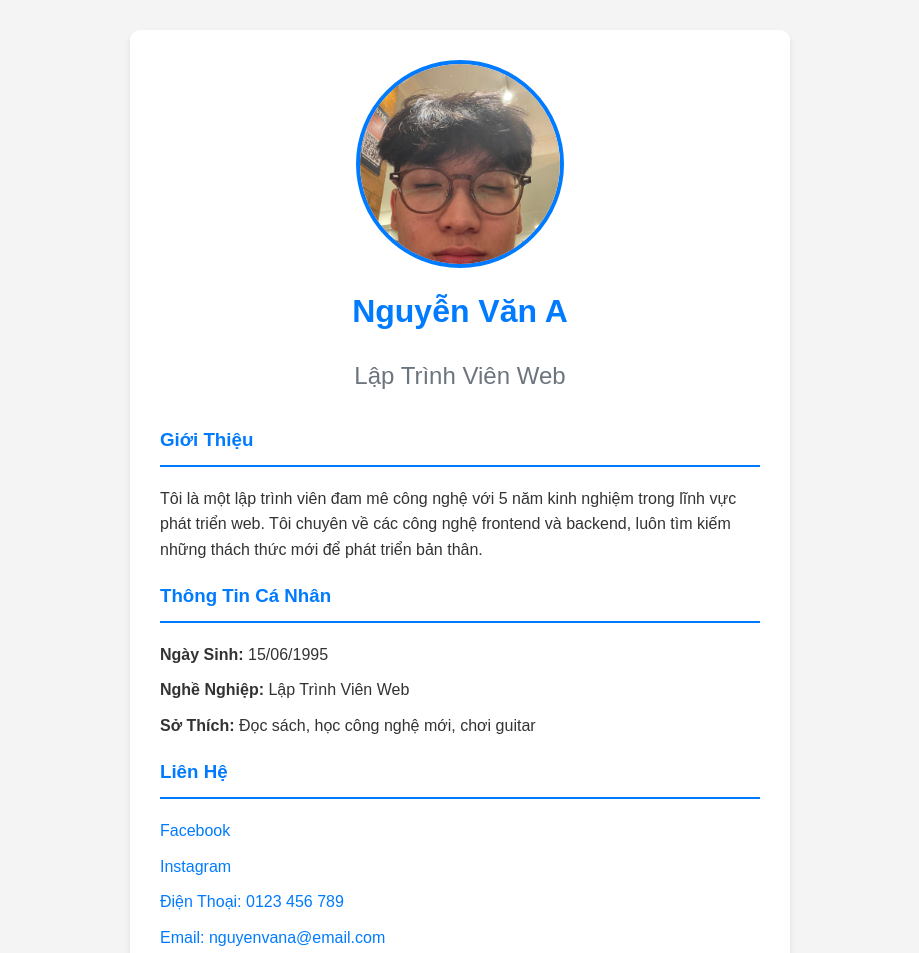
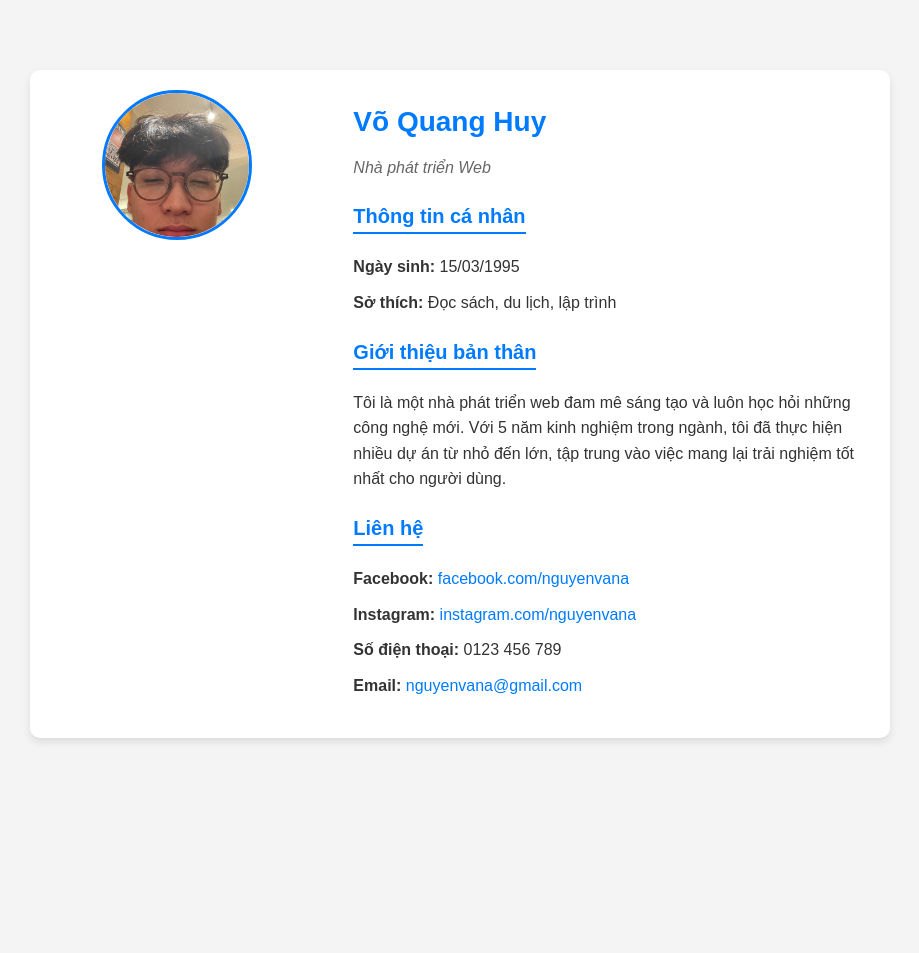
Before and after one commit to wangwy19/quanghuy.github.io, a plain HTML site: page index.html in a window 1280 px wide. Shown: the top 953 px of the page, without its empty margins (180-1099 px from the left). After the commit the page ends 808 px from the top, so only its background shows below. Drawn offline with Linux system fonts and the light colour scheme.

Commit message:
2 file html-css

```diff
--- a/index.html
+++ b/index.html
@@ -10,39 +10,40 @@
 
 <body>
     <div class="container">
-        <header>
+        <div class="profile-card">
             <div class="avatar">
-                <img src="qi.jpg" alt="Avatar cá nhân">
+                <img src="qi.jpg" alt="Avatar">
             </div>
-            <h1>Nguyễn Văn A</h1>
-            <h2>Lập Trình Viên Web</h2>
-        </header>
+            <div class="info">
+                <h1>Võ Quang Huy</h1>
+                <p class="job">Nhà phát triển Web</p>
 
-        <section class="about">
-            <h3>Giới Thiệu</h3>
-            <p>Tôi là một lập trình viên đam mê công nghệ với 5 năm kinh nghiệm trong lĩnh vực phát triển web. Tôi
-                chuyên về các công nghệ frontend và backend, luôn tìm kiếm những thách thức mới để phát triển bản thân.
-            </p>
-        </section>
+                <div class="personal-info">
+                    <h2>Thông tin cá nhân</h2>
+                    <p><strong>Ngày sinh:</strong> 15/03/1995</p>
+                    <p><strong>Sở thích:</strong> Đọc sách, du lịch, lập trình</p>
+                </div>
 
-        <section class="personal-info">
-            <h3>Thông Tin Cá Nhân</h3>
-            <ul>
-                <li><strong>Ngày Sinh:</strong> 15/06/1995</li>
-                <li><strong>Nghề Nghiệp:</strong> Lập Trình Viên Web</li>
-                <li><strong>Sở Thích:</strong> Đọc sách, học công nghệ mới, chơi guitar</li>
-            </ul>
-        </section>
+                <div class="about">
+                    <h2>Giới thiệu bản thân</h2>
+                    <p>
+                        Tôi là một nhà phát triển web đam mê sáng tạo và luôn học hỏi những công nghệ mới.
+                        Với 5 năm kinh nghiệm trong ngành, tôi đã thực hiện nhiều dự án từ nhỏ đến lớn,
+                        tập trung vào việc mang lại trải nghiệm tốt nhất cho người dùng.
+                    </p>
+                </div>
 
-        <section class="contact">
-            <h3>Liên Hệ</h3>
-            <div class="contact-links">
-                <a href="https://facebook.com" target="_blank">Facebook</a>
-                <a href="https://instagram.com" target="_blank">Instagram</a>
-                <span>Điện Thoại: 0123 456 789</span>
-                <span>Email: nguyenvana@email.com</span>
+                <div class="contact">
+                    <h2>Liên hệ</h2>
+                    <ul>
+                        <li><strong>Facebook:</strong> <a href="#">facebook.com/nguyenvana</a></li>
+                        <li><strong>Instagram:</strong> <a href="#">instagram.com/nguyenvana</a></li>
+                        <li><strong>Số điện thoại:</strong> 0123 456 789</li>
+                        <li><strong>Email:</strong> <a href="mailto:nguyenvana@gmail.com">nguyenvana@gmail.com</a></li>
+                    </ul>
+                </div>
             </div>
-        </section>
+        </div>
     </div>
 </body>
 
--- a/style.css
+++ b/style.css
@@ -1,73 +1,104 @@
-body {
-    font-family: Arial, sans-serif;
-    background-color: #f4f4f4;
+* {
     margin: 0;
     padding: 0;
+    box-sizing: border-box;
+    font-family: Arial, sans-serif;
+}
+
+body {
+    background-color: #f4f4f4;
+    color: #333;
     line-height: 1.6;
-    color: #333;
 }
 
 .container {
-    width: 80%;
-    max-width: 600px;
-    margin: 30px auto;
-    background-color: white;
-    padding: 30px;
-    border-radius: 10px;
-    box-shadow: 0 4px 6px rgba(0, 0, 0, 0.1);
+    max-width: 900px;
+    margin: 50px auto;
+    padding: 20px;
 }
 
-header {
+.profile-card {
+    background: #fff;
+    border-radius: 10px;
+    box-shadow: 0 4px 8px rgba(0, 0, 0, 0.1);
+    display: flex;
+    overflow: hidden;
+}
+
+.avatar {
+    flex: 1;
+    padding: 20px;
     text-align: center;
-    margin-bottom: 30px;
 }
 
 .avatar img {
-    width: 200px;
-    height: 200px;
+    width: 150px;
+    height: 150px;
     border-radius: 50%;
     object-fit: cover;
-    border: 4px solid #007bff;
+    border: 3px solid #007bff;
+}
+
+.info {
+    flex: 2;
+    padding: 30px;
 }
 
 h1 {
     color: #007bff;
-    margin: 10px 0 5px;
+    font-size: 28px;
+    margin-bottom: 5px;
+}
+
+.job {
+    color: #666;
+    font-style: italic;
+    margin-bottom: 20px;
+}
+
+.personal-info,
+.about,
+.contact {
+    margin-top: 20px;
 }
 
 h2 {
-    color: #6c757d;
-    font-weight: normal;
+    color: #007bff;
+    font-size: 20px;
+    margin-bottom: 10px;
+    border-bottom: 2px solid #007bff;
+    display: inline-block;
 }
 
-h3 {
-    border-bottom: 2px solid #007bff;
-    padding-bottom: 10px;
-    color: #007bff;
+p {
+    margin: 10px 0;
 }
 
-.personal-info ul {
-    list-style-type: none;
-    padding: 0;
+.contact ul {
+    list-style: none;
 }
 
-.personal-info li {
-    margin-bottom: 10px;
+.contact li {
+    margin: 10px 0;
 }
 
-.contact-links {
-    display: flex;
-    flex-direction: column;
-    gap: 10px;
+.contact a {
+    color: #007bff;
+    text-decoration: none;
 }
 
-.contact-links a,
-.contact-links span {
-    text-decoration: none;
-    color: #007bff;
-    transition: color 0.3s ease;
+.contact a:hover {
+    text-decoration: underline;
 }
 
-.contact-links a:hover {
-    color: #0056b3;
+/* Responsive Design */
+@media (max-width: 768px) {
+    .profile-card {
+        flex-direction: column;
+        text-align: center;
+    }
+
+    .avatar {
+        padding: 20px 0;
+    }
 }
```
